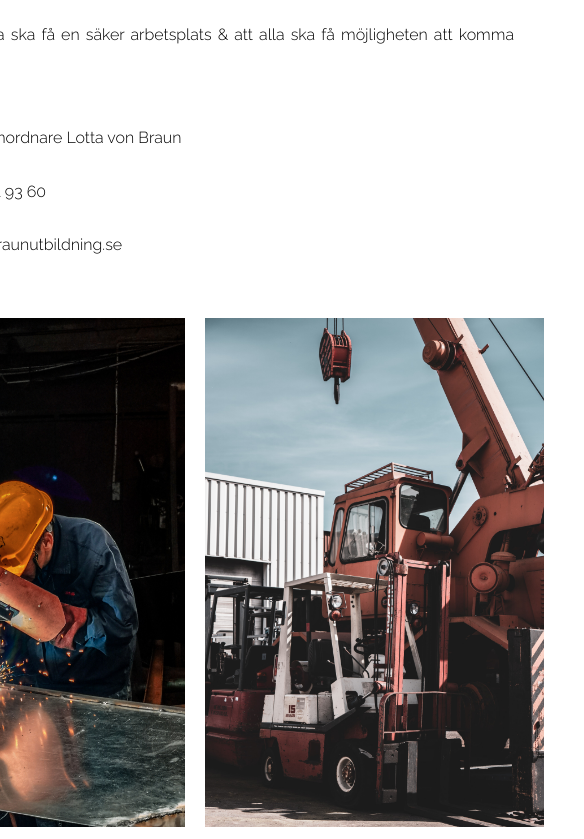
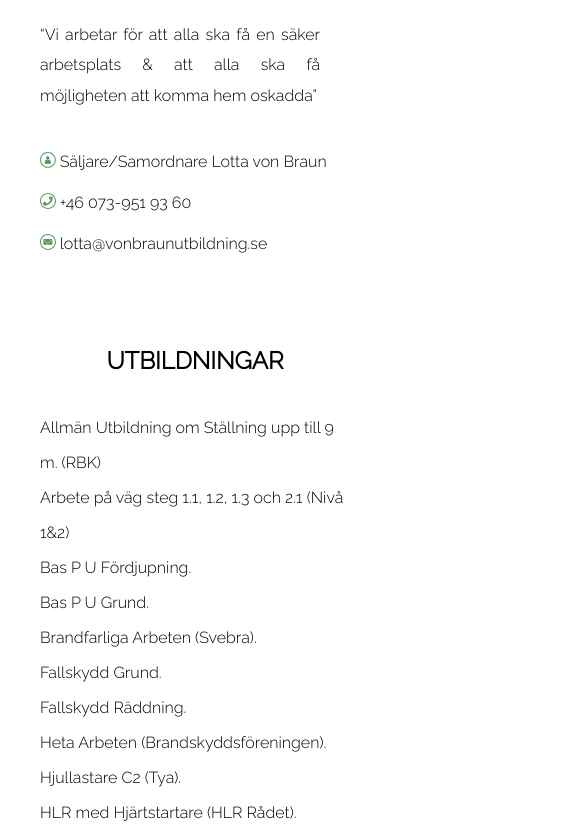
Before and after one commit to feliciavonbraun/vbu-ab, a React (Create React App) app: page / in a window 390 px wide. Shown: the part 960-1799 px from the top of the page, 584 px wide, since content can reach past the window. Built offline with nearby package versions, Linux system fonts and the light colour scheme.

Commit message:
start of mobileview

```diff
--- a/src/components/footer.tsx
+++ b/src/components/footer.tsx
@@ -1,15 +1,11 @@
 import styled from "styled-components";
-import { Container, FlexContainer } from "./WrapperElements";
+import { Container } from "./WrapperElements";
 
 function Footer() {
   return (
     <StyledFooter>
       <Container mainPadding>
-        <FlexContainer
-          style={{
-            justifyContent: "space-between",
-          }}
-        >
+        <StyledMainContent>
           <p style={{ marginBottom: "0" }}>
             Kontakta oss <br /> von Braun Utbildning AB <br />
             <StyledA href="mailto:lotta@vonbraunutbildning.se">
@@ -25,9 +21,9 @@ function Footer() {
             Greger Utbildningskonsult, <br />
             Bonnington mf utbildningföretag.
           </p>
-        </FlexContainer>
+        </StyledMainContent>
         <StyledP>
-          ©2021 von Braun Utbildning AB |<span>&nbsp;</span>
+          ©2022 von Braun Utbildning AB |<span>&nbsp;</span>
           <StyledA
             href="https://feliciavonbraun.netlify.app/"
             target="_blank"
@@ -44,7 +40,17 @@ export default Footer;
 
 const StyledFooter = styled.footer`
   background-color: var(--bg-clr);
-  flex-direction: column;
+`;
+
+const StyledMainContent = styled.div`
+  display: flex;
+  justify-content: space-between;
+
+  @media screen and (max-width: 950px) {
+    flex-direction: column;
+    align-items: center;
+    text-align: center;
+  }
 `;
 
 const StyledA = styled.a`
--- a/src/components/main.tsx
+++ b/src/components/main.tsx
@@ -1,3 +1,4 @@
+import styled from "styled-components";
 import Contact from "./main/contact";
 import ImageCarousel from "./main/imageCarousel";
 import Schedule from "./main/schedule";
@@ -6,20 +7,28 @@ import { Container } from "./WrapperElements";
 
 function Main() {
   return (
-    <main
-      style={{
-        display: "flex",
-        flexDirection: "column",
-        alignItems: "center",
-      }}
-    >
+    <StyledMain>
       <Container style={{ maxWidth: "2500px" }}>
         <Contact />
         <Services />
-        <ImageCarousel />
-        <Schedule />
+        <TemporarilyRemovedInMobile>
+          <ImageCarousel />
+          <Schedule />
+        </TemporarilyRemovedInMobile>
       </Container>
-    </main>
+    </StyledMain>
   );
 }
 export default Main;
+
+const StyledMain = styled.main`
+  display: flex;
+  flex-direction: column;
+  align-items: center;
+`;
+
+const TemporarilyRemovedInMobile = styled.section`
+  @media screen and (max-width: 950px) {
+    display: none;
+  }
+`;
--- a/src/components/main/contact.tsx
+++ b/src/components/main/contact.tsx
@@ -50,8 +50,7 @@ const StyledContactArea = styled.div`
   grid-template-columns: 16.6% 33.3% 50%;
 
   @media screen and (max-width: 950px) {
-    display: flex;
-    flex-direction: column;
+    grid-template-columns: 1fr;
   }
 `;
 
@@ -67,6 +66,11 @@ const StyledContactDetails = styled.div`
   border-left: solid black 0.25px;
   font-size: medium;
   line-height: 190%;
+
+  @media screen and (max-width: 950px) {
+    border-left: none;
+    padding-left: 0;
+  }
 `;
 
 const StyledP = styled.p`
--- a/src/components/main/services.tsx
+++ b/src/components/main/services.tsx
@@ -15,7 +15,7 @@ const Services = () => {
   return (
     <FlexContainer mainPadding centeredJusitify>
       <StyledOurServices>
-        <FlexContainer>
+        <StyledBigPhotos>
           <Tooltip
             TransitionComponent={Fade}
             TransitionProps={{ timeout: 600 }}
@@ -40,15 +40,15 @@ const Services = () => {
               style={{ paddingLeft: "10px" }}
             />
           </Tooltip>
-        </FlexContainer>
+        </StyledBigPhotos>
         <h2 id="services">UTBILDNINGAR</h2>
-        <div style={{ columns: "2" }}>
+        <StyledServieList>
           <StyledUL>
             {services.map((service, index) => (
               <li key={index}>{service.item}</li>
             ))}
           </StyledUL>
-        </div>
+        </StyledServieList>
 
         <p>
           <i>
@@ -74,6 +74,22 @@ const StyledOurServices = styled.div`
   line-height: 35px;
 `;
 
+const StyledBigPhotos = styled.div`
+  display: flex;
+
+  @media screen and (max-width: 950px) {
+    display: none;
+  }
+`;
+
+const StyledServieList = styled.div`
+  columns: 2;
+
+  @media screen and (max-width: 950px) {
+    columns: 1;
+  }
+`;
+
 const StyledUL = styled.ul`
   list-style-type: none;
   padding: 0;
```
